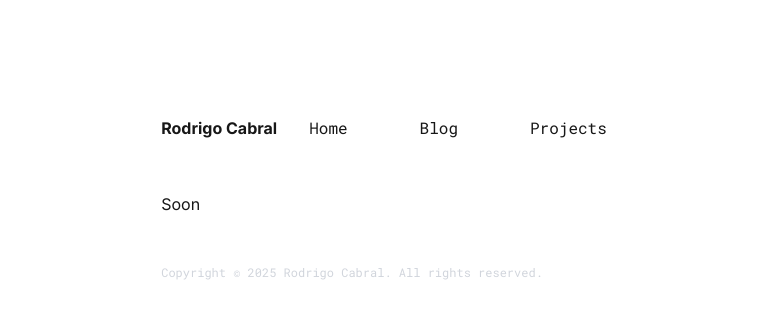
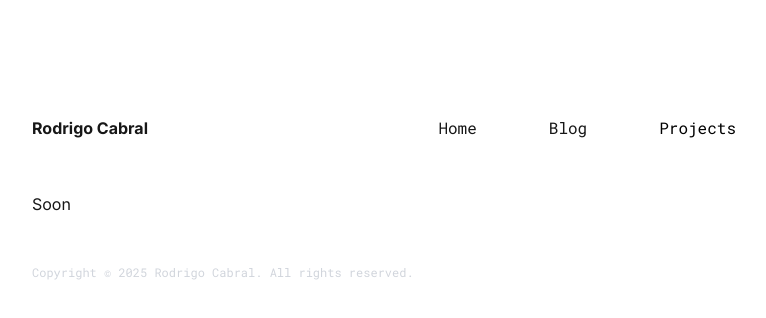
Before and after one commit to rodcabral/rodcabral.github.io, a Next.js app: page /projects in a window 1280 px wide. Shown: the top 318 px of the page, without its empty margins (240-1006 px from the left). Built offline with nearby package versions, Linux system fonts and the light colour scheme.

Commit message:
conditional styling based on pathname

```diff
--- a/app/components/Header/index.tsx
+++ b/app/components/Header/index.tsx
@@ -1,9 +1,13 @@
+"use client"
+
 import Link from "next/link"
+import { usePathname } from "next/navigation"
 
 function MenuItem({ title, href }: { title: string, href: string }) {
+    const pathname = usePathname();
     return (
         <li className="rounded-full px-4 py-1">
-            <Link href={href} className="rounded-full px-4 py-1 hover:bg-white hover:text-black">{title}</Link>
+            <Link href={href} className={`rounded-full px-4 py-1 hover:bg-white hover:text-black ${pathname == href ? 'bg-white  text-black' : ''}`}>{title}</Link>
         </li>
     )
 }
--- a/app/components/layout.tsx
+++ b/app/components/layout.tsx
@@ -4,7 +4,7 @@ import Footer from "./Footer"
 export default function Layout({ children }: { children: React.ReactNode }) {
     return (
         <div className="w-full flex flex-col items-center selection:bg-green-700 font-sans">
-            <div className="max-w-4xl flex flex-col gap-12 p-8 lg:p-20 lg:py-28">
+            <div className="md:w-4xl lg:w-4xl sm:max-w-4xl flex flex-col gap-12 p-8 lg:p-20 lg:py-28">
                 <Header />
                 <main>{children}</main>
                 <Footer />
```
